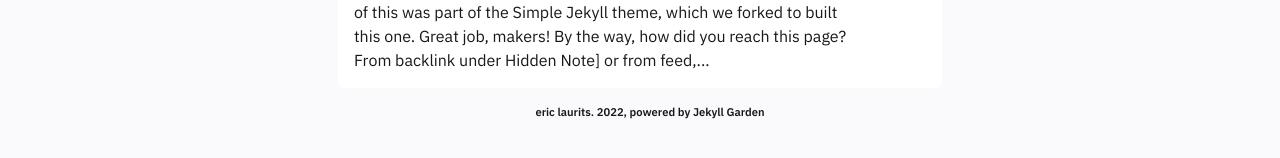
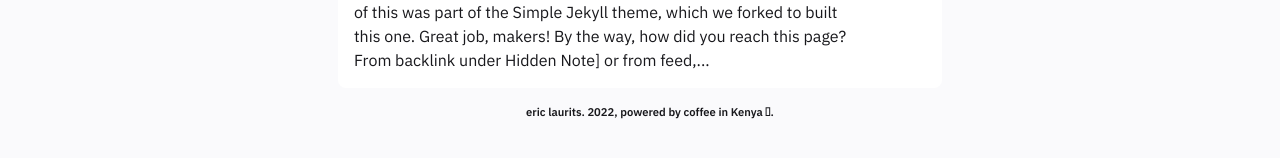
Before and after one commit to ericlaurits/ericlaurits.github.io, a Jekyll site: the page built from pages/notes.md, in a window 1280 px wide. Shown: the part 601-759 px from the top of the page. Built offline with Jekyll 4.4.1, drawn with Linux system fonts in a browser that asks for light colours.

Commit message:
Update Footer.html

```diff
--- a/_includes/Footer.html
+++ b/_includes/Footer.html
@@ -30,7 +30,7 @@
 
 {%- if site.copyright.msg != nil and site.copyright.msg != empty and site.copyright.msg != null -%}
 <div id="copyright">
-    <p id="copyright-notice">{{site.copyright.msg}}. {{site.copyright.year}}, powered by <a href="https://github.com/Jekyll-Garden/jekyll-garden.github.io">Jekyll Garden</a></p>
+    <p id="copyright-notice">{{site.copyright.msg}}. {{site.copyright.year}}, powered by coffee in Kenya .</p>
 </div>
 <script src="/assets/js/modeswitcher.js"></script>
 
```
